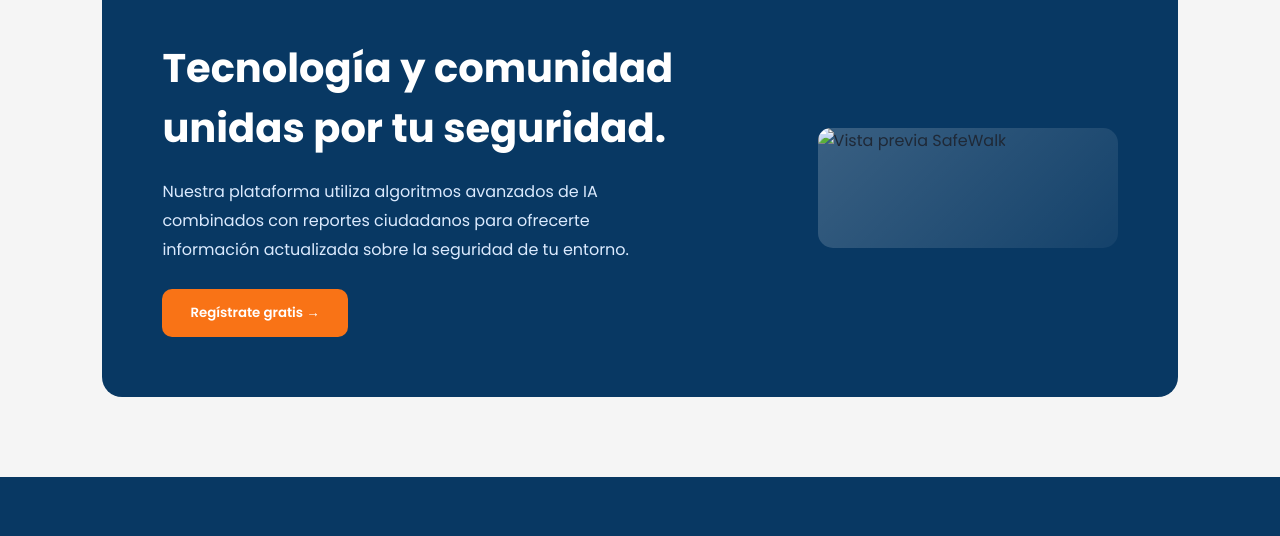
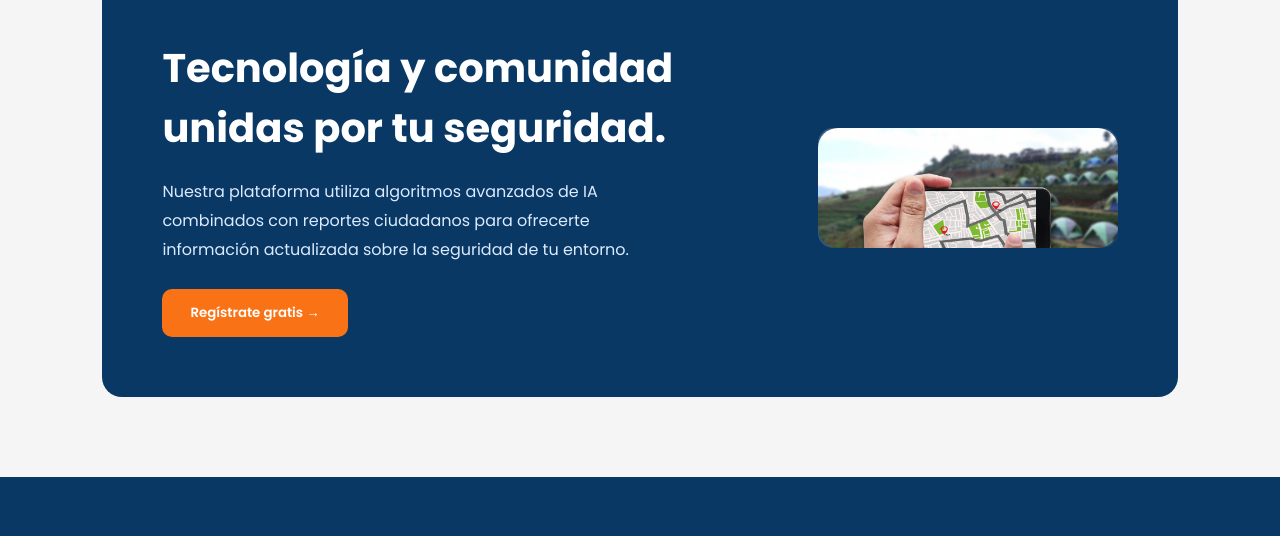
Before and after one commit to Franchutec/safewalk-peru, a website: page caracteristicas.html in a window 1280 px wide. Shown: the part 1167-1703 px from the top of the page. Drawn offline with Linux system fonts and the light colour scheme.

Commit message:
fix: correct image path in CTA section

```diff
--- a/caracteristicas.html
+++ b/caracteristicas.html
@@ -153,7 +153,7 @@
         </div>
 
         <div class="cta-decoration">
-  <img src="imagenes/safewalk-app.jpg" alt="Vista previa SafeWalk" />
+  <img src="images/safewalk-app.jpg" alt="Vista previa SafeWalk" />
 </div>
     </section>
 
```
